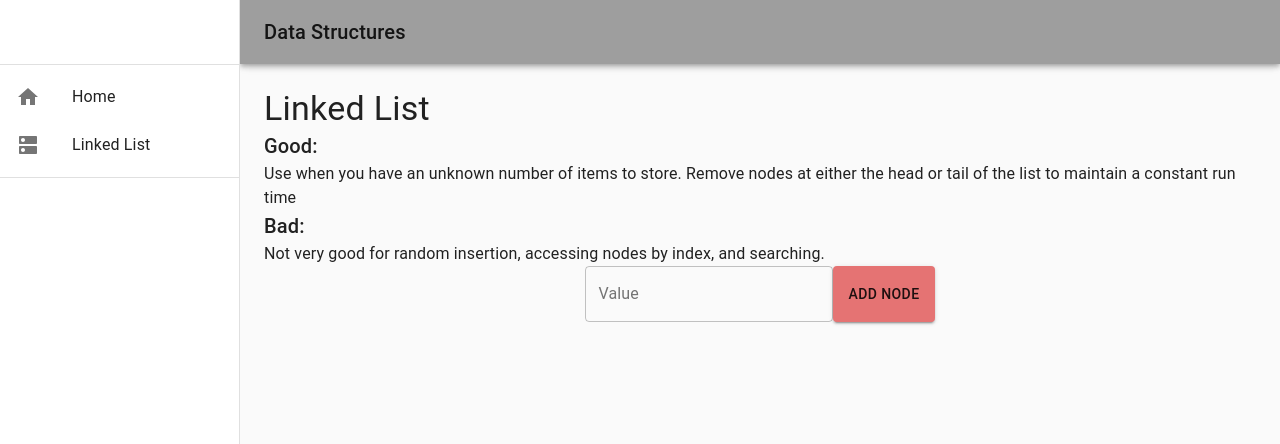
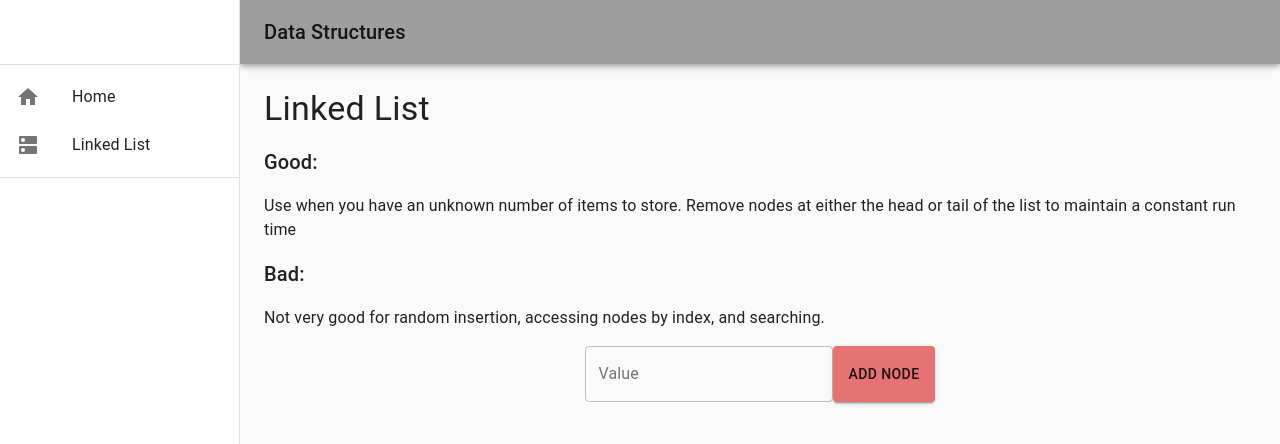
Before and after one commit to RodCardenas/data-structures, a React (Create React App) app: page /linkedList in a window 1280 px wide. Shown: the top 444 px of the page. Built offline with nearby package versions, Linux system fonts and the light colour scheme.

Commit message:
Refactor description section into it's own component. Define spacing for Linked List View.

```diff
--- /dev/null
+++ b/src/components/description.jsx
@@ -0,0 +1,27 @@
+import React from "react";
+import Grid from "@material-ui/core/Grid";
+import Typography from "@material-ui/core/Typography";
+
+const Description = (props) => {
+  return (
+    <Grid xs container direction="column" justify="center" spacing={2}>
+      <Grid item xs>
+        <Typography variant="h4">{props.title}</Typography>
+      </Grid>
+      <Grid item xs>
+        <Typography variant="h6">Good:</Typography>
+      </Grid>
+      <Grid item xs>
+        <Typography variant="body1">{props.good}</Typography>
+      </Grid>
+      <Grid item xs>
+        <Typography variant="h6">Bad:</Typography>
+      </Grid>
+      <Grid item xs>
+        <Typography variant="body1">{props.bad}</Typography>
+      </Grid>
+    </Grid>
+  );
+};
+
+export default Description;
--- a/src/views/linkedListView.jsx
+++ b/src/views/linkedListView.jsx
@@ -1,10 +1,10 @@
 import React, { useState, useRef } from "react";
-import { Alert, AlertTitle } from "@material-ui/lab";
+import Alert from "@material-ui/lab/Alert";
 import Button from "@material-ui/core/Button";
 import Grid from "@material-ui/core/Grid";
 import TextField from "@material-ui/core/TextField";
-import Typography from "@material-ui/core/Typography";
 
+import Description from "../components/description";
 import LinkedList from "../features/linkedList/linkedList";
 import FloatingNode from "../components/floatingNode";
 
@@ -58,32 +58,15 @@ const LinkedListView = () => {
   };
 
   return (
-    <Grid container direction="column" justify="center">
-      {error ? (
-        <Grid item xs>
-          <Alert severity="error">Please input a value for the node.</Alert>
-        </Grid>
-      ) : null}
+    <Grid container direction="column" justify="center" spacing={2}>
       <Grid item xs>
-        <Typography variant="h4">Linked List</Typography>
-      </Grid>
-      <Grid item xs>
-        <Typography variant="h6">Good:</Typography>
-      </Grid>
-      <Grid item xs>
-        <Typography variant="body1">
-          Use when you have an unknown number of items to store. Remove nodes at
-          either the head or tail of the list to maintain a constant run time
-        </Typography>
-      </Grid>
-      <Grid item xs>
-        <Typography variant="h6">Bad:</Typography>
-      </Grid>
-      <Grid item xs>
-        <Typography variant="body1">
-          Not very good for random insertion, accessing nodes by index, and
-          searching.
-        </Typography>
+        <Description
+          title="Linked List"
+          good="Use when you have an unknown number of items to store. Remove nodes at
+          either the head or tail of the list to maintain a constant run time"
+          bad="Not very good for random insertion, accessing nodes by index, and
+          searching."
+        />
       </Grid>
 
       <Grid item xs container justify="center">
@@ -100,6 +83,11 @@ const LinkedListView = () => {
       <Grid item xs container justify="center">
         {listSize > 0 ? getNodes() : null}
       </Grid>
+      {error ? (
+        <Grid item xs>
+          <Alert severity="error">Please input a value for the node.</Alert>
+        </Grid>
+      ) : null}
     </Grid>
   );
 };
```
